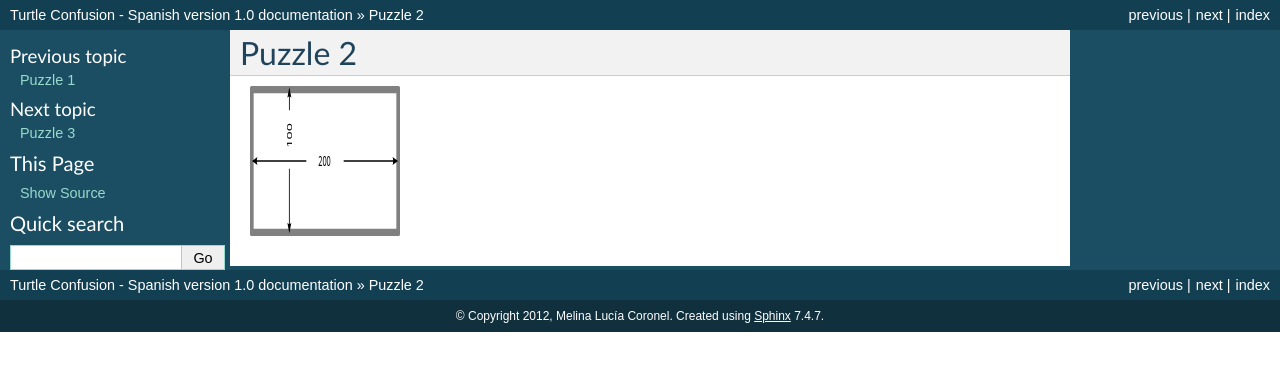
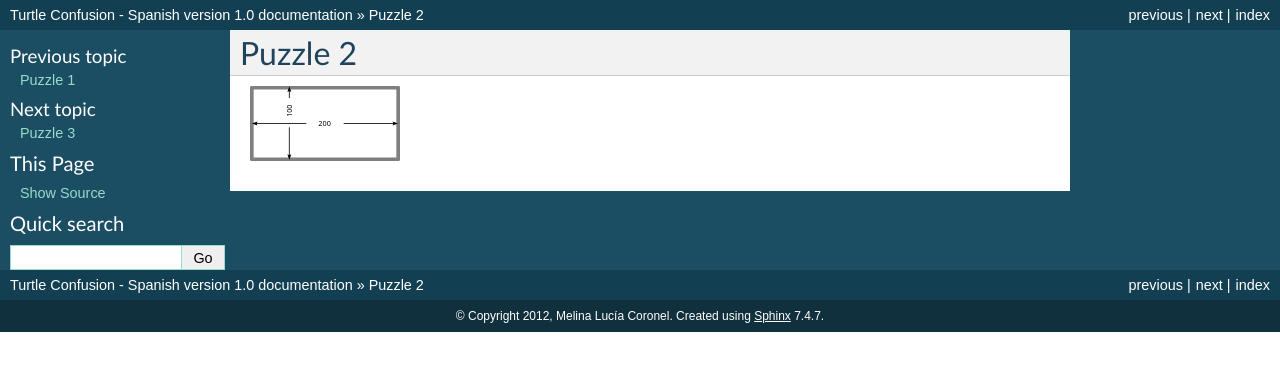
Before and after one commit to humitos/turtle-confusion-es, a Sphinx documentation site: the page built from docs/puzzle-02.rst, in a window 1280 px wide. Shown: the top 371 px of the page. Built offline with Sphinx 7.4.7, drawn with Linux system fonts in a browser that asks for light colours.

Commit message:
Puzzle 2 image dimensions
Fixed

```diff
--- a/docs/puzzle-02.rst
+++ b/docs/puzzle-02.rst
@@ -2,7 +2,7 @@ Puzzle 2
 =========
 
 .. image:: _static/images/confusion-2.svg
-   :height: 300px
+   :height: 150px
    :width: 300px
    :scale: 50 %
    :alt: Puzzle 2
```
